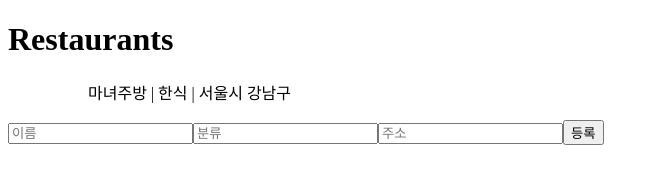
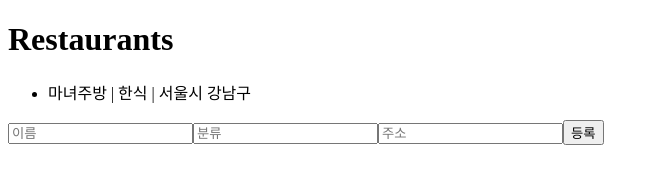
Before and after one commit to CodeSoom/react-week4-assignment-2, a React app: page / in a window 1280 px wide. Shown: the top 170 px of the page, without its empty margins (0-659 px from the left). Built offline with nearby package versions, Linux system fonts and the light colour scheme.

Commit message:
[Refactor] Fix ListItem.jsx - Tag change
4강 리덕스 - 4주 차 과제 2
- ListItem.jsx 수정.
- <ul>에서 <li>로 수정(Fix).

```diff
--- a/src/ListItem.jsx
+++ b/src/ListItem.jsx
@@ -2,8 +2,8 @@ import React from 'react';
 
 export default function ListItem() {
   return (
-    <ul>
+    <li>
       마녀주방 | 한식 | 서울시 강남구
-    </ul>
+    </li>
   );
 }
```
